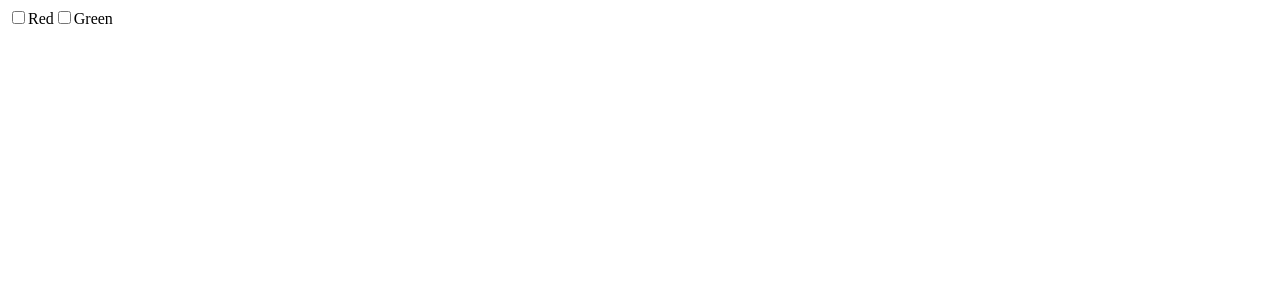
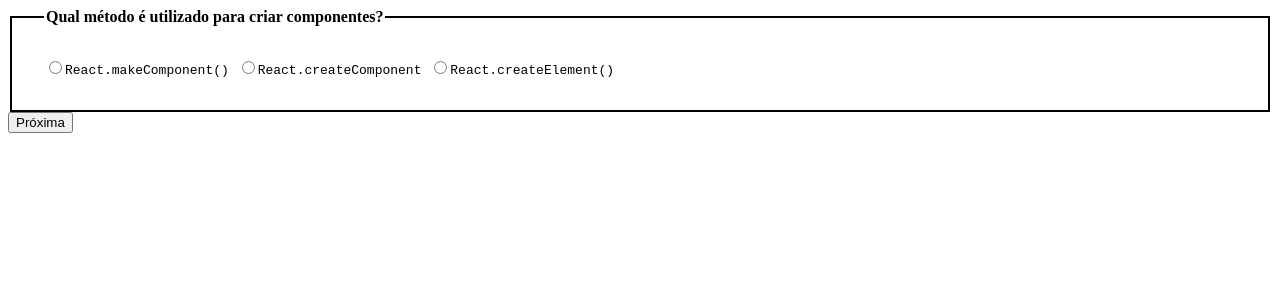
Before and after one commit to Erick-Verissim0/React, a React (Create React App) app: page / in a window 1280 px wide. Shown: the top 300 px of the page. Built offline with nearby package versions, Linux system fonts and the light colour scheme.

Commit message:
challengeForm

```diff
--- a/src/App.js
+++ b/src/App.js
@@ -1,36 +1,88 @@
 import React from 'react';
+import Radio from './Radio';
+
+const perguntas = [
+  {
+    pergunta: 'Qual método é utilizado para criar componentes?',
+    options: [
+      'React.makeComponent() ',
+      'React.createComponent ',
+      'React.createElement() ',
+    ],
+    resposta: 'React.createElement() ',
+    id: 'p1',
+  },
+  {
+    pergunta: 'Como importamos um component externo? ',
+    options: [
+      'import Component from "./Component"',
+      'required("./Component")',
+      'import "./Component"',
+    ],
+    resposta: 'import Component from "./Component"',
+    id: 'p2',
+  },
+  {
+    pergunta: 'Qual hook não é nativo? ',
+    options: ['useEffect()', 'useFetch()', 'useCallback()'],
+    resposta: 'useFetch()',
+    id: 'p3',
+  },
+  {
+    pergunta: 'Qual palavra deve ser utilizada para criarmos um hook? ',
+    options: ['set', 'get', 'use'],
+    resposta: 'use',
+    id: 'p4',
+  },
+];
 
 function App() {
-  const [color, setColor] = React.useState([]);
+  const [response, setResponse] = React.useState({
+    p1: '',
+    p2: '',
+    p3: '',
+    p4: '',
+  });
+
+  const [slide, setSlide] = React.useState(0);
+  const [result, setResult] = React.useState(null);
 
   function handleChange({ target }) {
-    if (target.checked) {
-      setColor([...color, target.value]);
+    setResponse({ ...response, [target.id]: target.value });
+  }
+
+  function results() {
+    const correct = perguntas.filter(
+      ({ resposta, id }) => response[id] === resposta
+    );
+    setResult(`Você acertou: ${correct.length} de ${perguntas.length}!`);
+  }
+
+  function handleClick() {
+    if (slide < perguntas.length - 1) {
+      setSlide(slide + 1);
     } else {
-      setColor(color.filter((color) => color !== target.value));
+      setSlide(slide + 1);
+      results();
     }
   }
 
   return (
-    <form>
-      <label>
-        <input
-          type="checkbox"
+    <form onSubmit={(event) => event.preventDefault()}>
+      {perguntas.map((perguntas, index) => (
+        <Radio
+          active={slide === index}
+          key={perguntas.id}
+          value={response[perguntas.id]}
           onChange={handleChange}
-          checked={color.includes('Red')}
-          value="Red"
+          {...perguntas}
         />
-        Red
-      </label>
-      <label>
-        <input
-          type="checkbox"
-          onChange={handleChange}
-          checked={color.includes('Green')}
-          value="Green"
-        />
-        Green
-      </label>
+      ))}
+      {result ? (
+        <p>{result}</p>
+      ) : (
+        <button onClick={handleClick}> Próxima </button>
+      )}
     </form>
   );
 }
--- /dev/null
+++ b/src/Radio.js
@@ -0,0 +1,29 @@
+import React from 'react';
+
+function Radio({ pergunta, options, id, value, onChange, active }) {
+  if (active === false) return null;
+  return (
+    <fieldset
+      style={{ padding: '2rem', marginBotton: '1rem', border: '2px solid' }}
+    >
+      <legend style={{ fontWeight: 'bold' }}>{pergunta}</legend>
+      {options.map((options) => (
+        <label
+          key={options}
+          style={{ marginBotton: '1rem', fontFamily: 'monospace' }}
+        >
+          <input
+            id={id}
+            value={options}
+            checked={value === options}
+            type="radio"
+            onChange={onChange}
+          />
+          {options}
+        </label>
+      ))}
+    </fieldset>
+  );
+}
+
+export default Radio;
```
